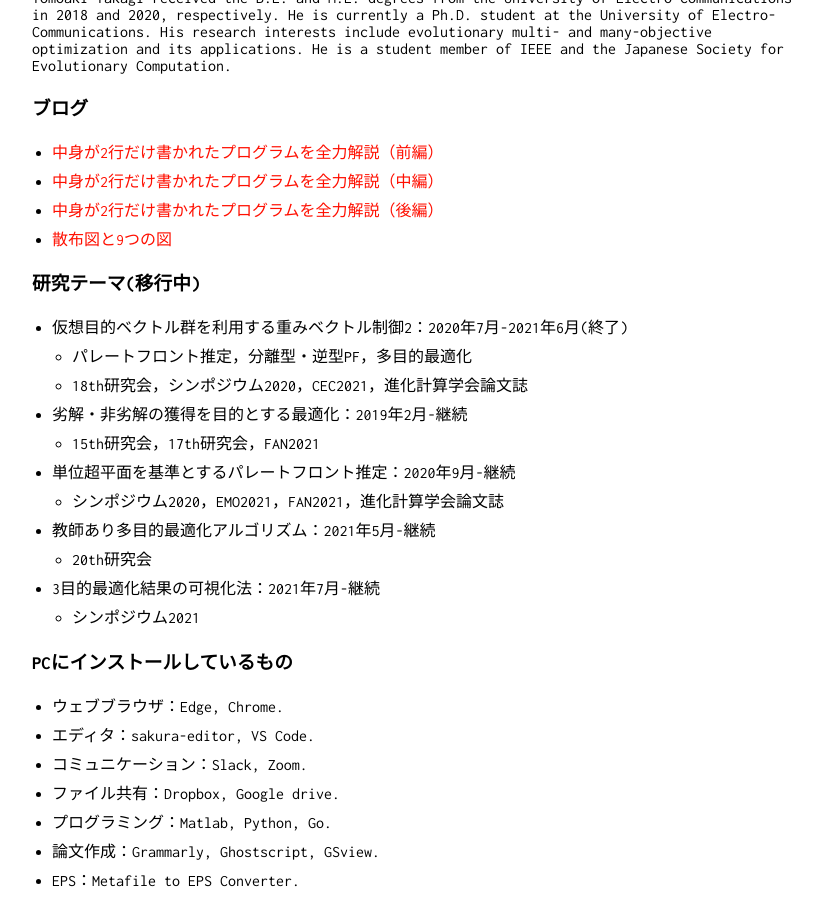
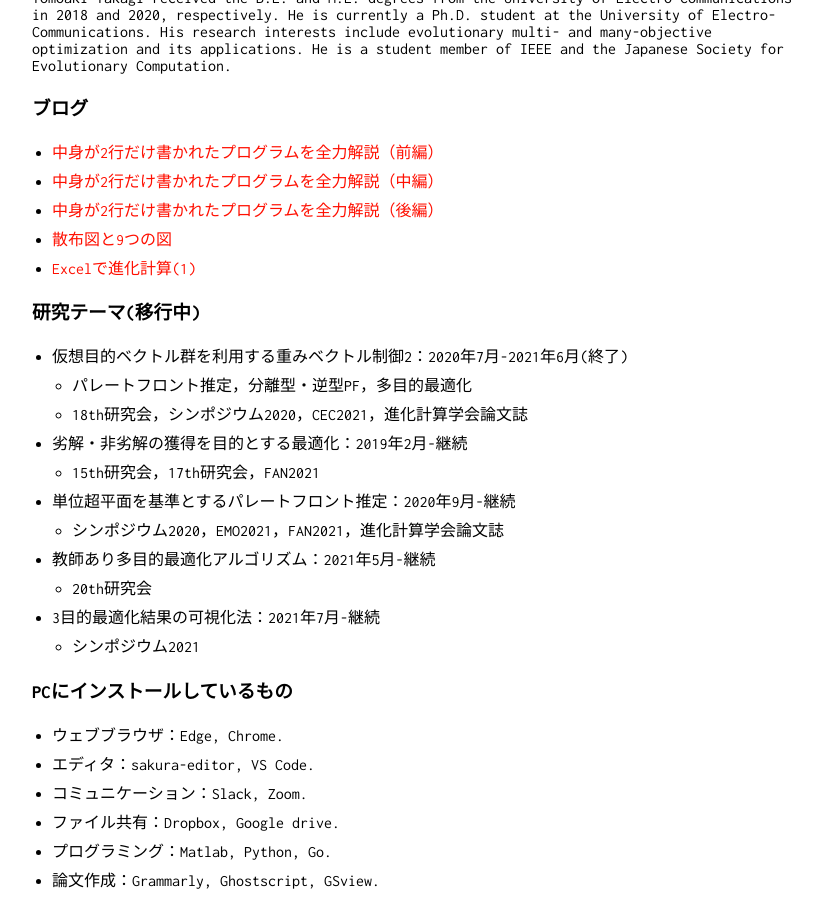
Before and after one commit to tomtkg/tomtkg.github.io, a Jekyll site: the page built from memo.md, in a window 1280 px wide and 900 px high, scrolled down 1298 px. Shown: the whole window, without its empty margins (228-1050 px from the left). Built offline with Jekyll 4.4.1, drawn with Linux system fonts in a browser that asks for light colours.

Commit message:
Update memo.md

```diff
--- a/memo.md
+++ b/memo.md
@@ -63,6 +63,7 @@ Tomoaki Takagi received the B.E. and M.E. degrees from the University of Electro
 - [中身が2行だけ書かれたプログラムを全力解説（中編）](https://www.timedia.co.jp/tech/20220427-tech)
 - [中身が2行だけ書かれたプログラムを全力解説（後編）](https://www.timedia.co.jp/tech/20220517-tech)
 - [散布図と9つの図](https://www.timedia.co.jp/tech/20220524-tech)
+- [Excelで進化計算(1)](https://www.timedia.co.jp/tech/20220606-tech)
 
 ### 研究テーマ(移行中)
 - 仮想目的ベクトル群を利用する重みベクトル制御2：2020年7月-2021年6月(終了)
```
